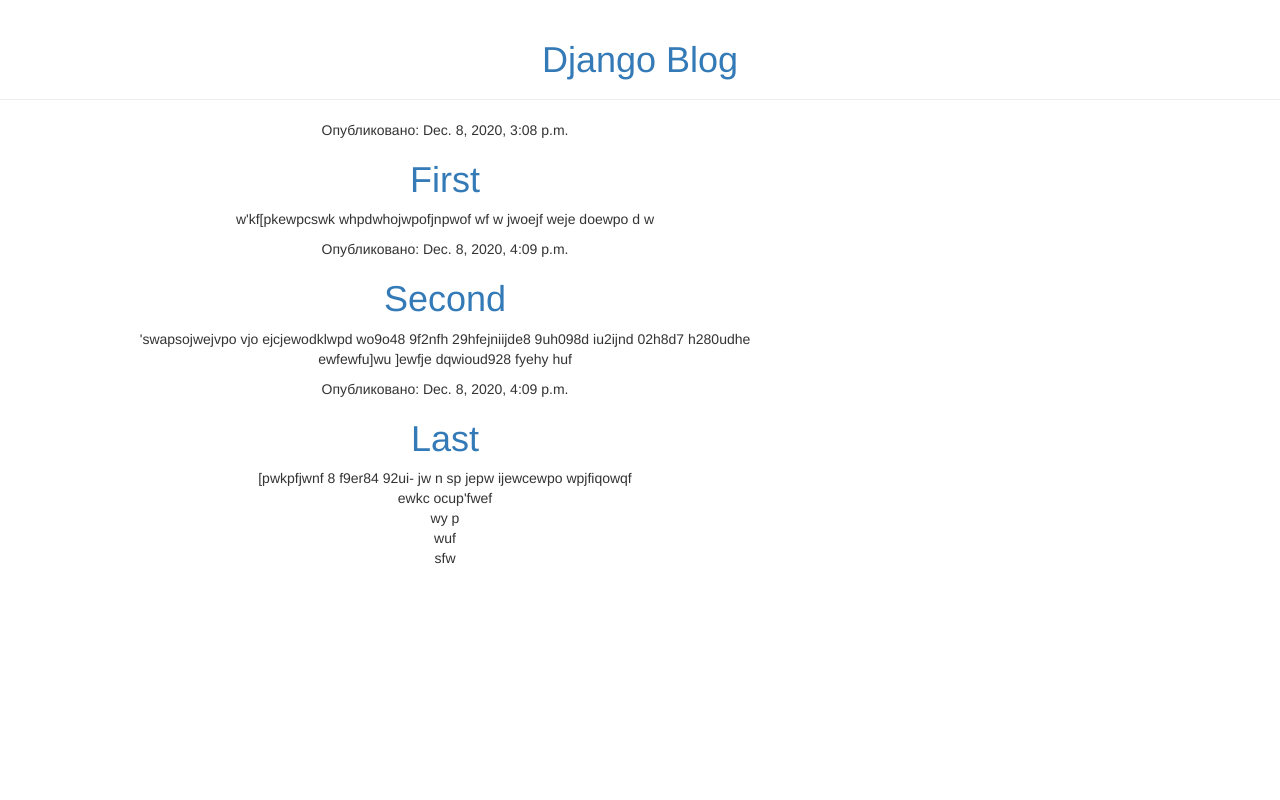
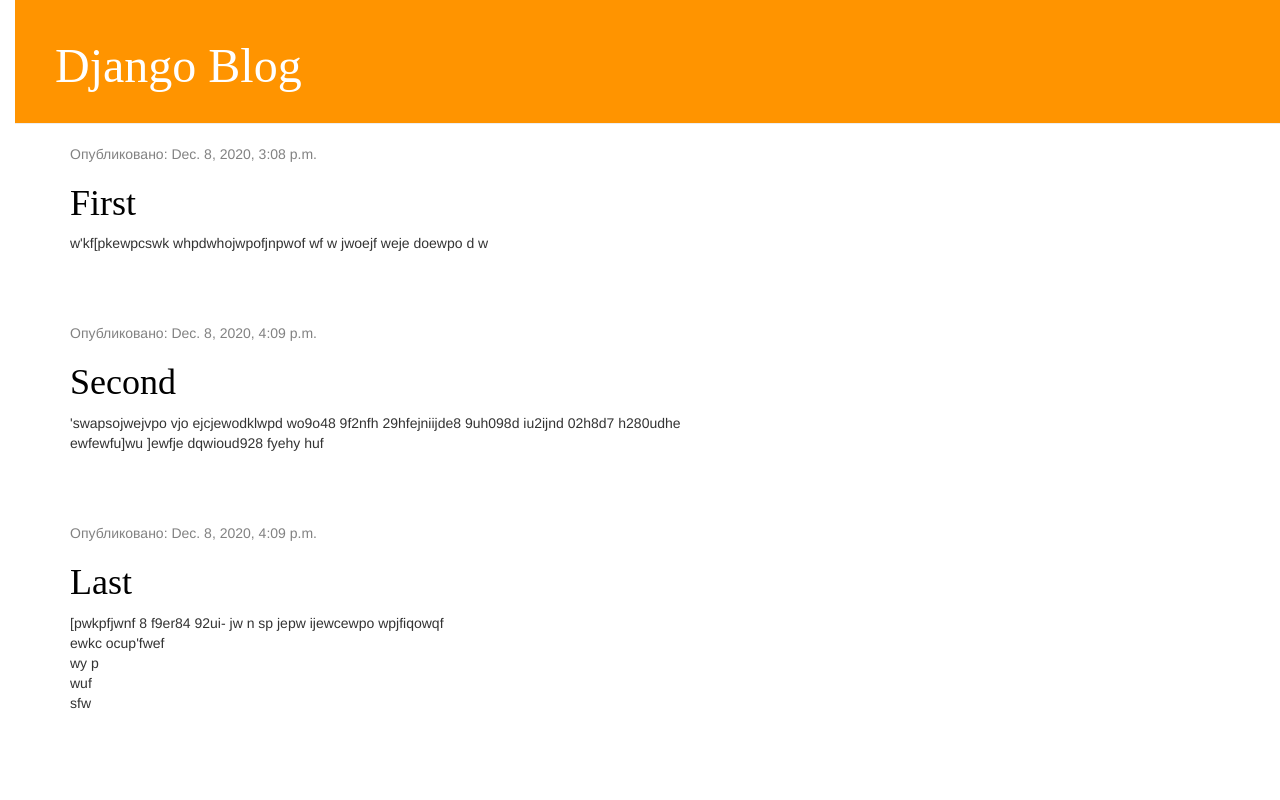
Before and after one commit to Vlad-Babiienko/my-first-blog, a Django app: page / in a window 1280 px wide. Run offline with Django 3.2, Linux system fonts and the light colour scheme; data comes from the database, SQL or seed files in the repository; some libraries are stand-ins or nearby versions.

Commit message:
Add files via upload

```diff
--- a/blog/static/css/blog.css
+++ b/blog/static/css/blog.css
@@ -1,6 +1,53 @@
-body{
-    text-align: center;
+body {
+    padding-left: 15px;
 }
-h1{
+h1 a {
     color: #FCA205;
+	font-family:"Times New Roman", Times, serif;
 }
+.page-header {
+    background-color: #ff9400;
+    margin-top: 0;
+    padding: 20px 20px 20px 40px;
+}
+
+.page-header h1, .page-header h1 a, .page-header h1 a:visited, .page-header h1 a:active {
+    color: #ffffff;
+    font-size: 36pt;
+    text-decoration: none;
+}
+
+.content {
+    margin-left: 40px;
+}
+
+h1, h2, h3, h4 {
+    font-family: 'Lobster', cursive;
+}
+
+.date {
+    color: #828282;
+}
+
+.save {
+    float: right;
+}
+
+.post-form textarea, .post-form input {
+    width: 100%;
+}
+
+.top-menu, .top-menu:hover, .top-menu:visited {
+    color: #ffffff;
+    float: right;
+    font-size: 26pt;
+    margin-right: 20px;
+}
+
+.post {
+    margin-bottom: 70px;
+}
+
+.post h1 a, .post h1 a:visited {
+    color: #000000;
+}
```
